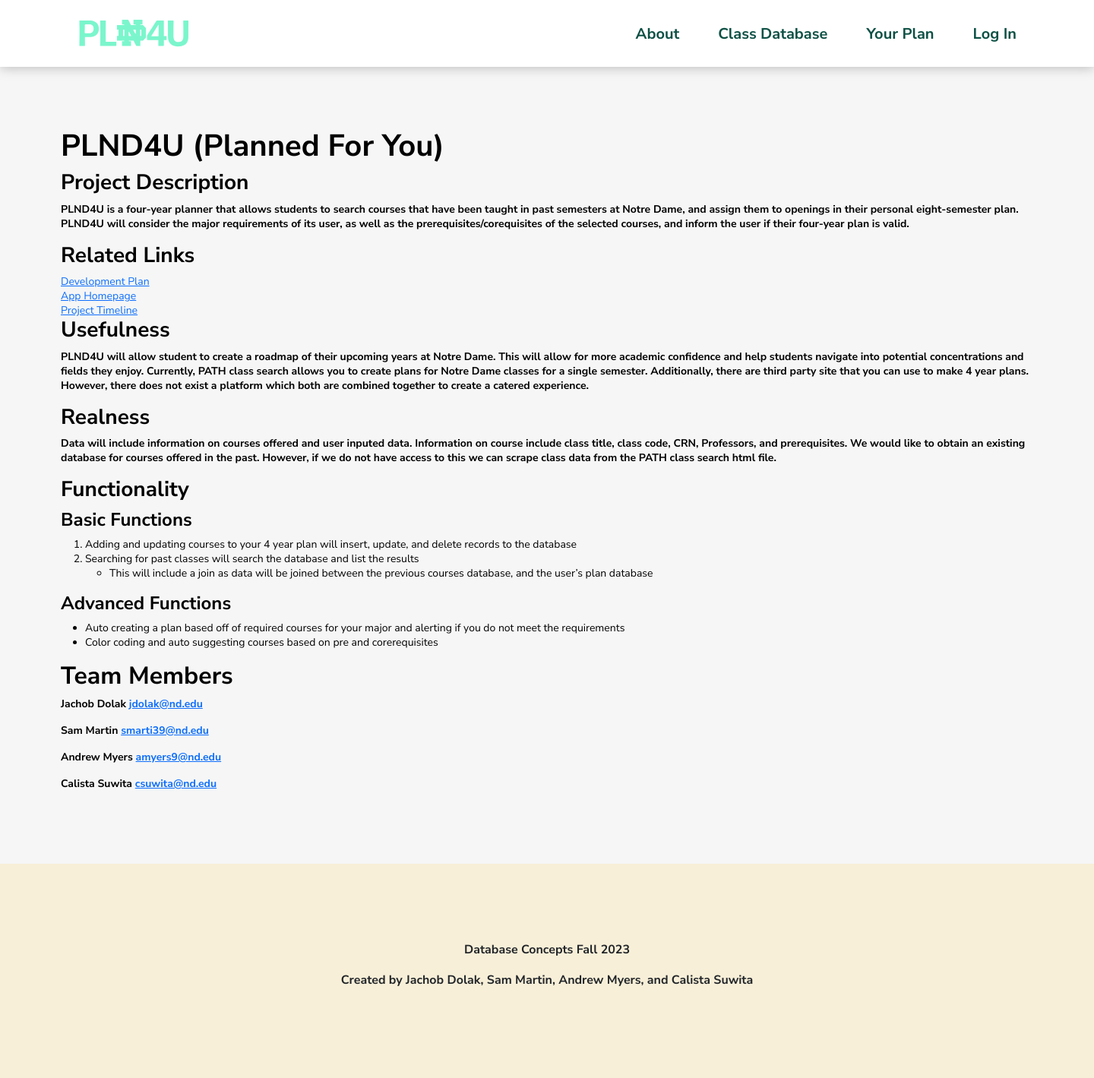
After one commit to jdolak/plnd4u, a Flask app: page /about in a window 1440 px wide. The commit adds this page. Shown: the whole page at 76% size. Run offline with Flask 3, Linux system fonts and the light colour scheme.

Commit message:
Made about page

```diff
--- a/app.py
+++ b/app.py
@@ -57,5 +57,10 @@ def login():
 def devplan():
     return render_template('devplan.html')
 
+@app.route("/about")
+def about():
+    css_url = url_for('static', filename='css/styles.css')
+    js_url = url_for('static', filename='js/script.js')
+    return render_template('about.html', css_url=css_url, js_url=js_url)
 if __name__ == '__main__':
     app.run(debug=True,host='0.0.0.0', port=80)
--- a/static/css/styles.css
+++ b/static/css/styles.css
@@ -294,6 +294,20 @@ h1, h2, h3, h4, h5, h6, p {
     align-self: stretch;
 }
 
+/* About Page */
+
+.about-text {
+    color: black;
+    font-family: Nunito Sans;
+    font-size: 14px;
+    font-style: normal;
+    font-weight: 400;
+    line-height: normal;
+    padding: 80px;
+    text-align: left;
+    text-decoration: none;
+}
+
 /* Buttons */
 
 .home-button {
--- /dev/null
+++ b/templates/about.html
@@ -0,0 +1,89 @@
+{% extends "base.html" %}
+{% block navigation %}
+{% endblock %}
+
+{% block content %}
+
+    <section class="page-section">
+        <div class="about-text">
+            <h1 id="plnd4u-planned-for-you">PLND4U (Planned For You)</h1>
+
+            <h3 id="project-description">Project Description</h3>
+
+            <p>PLND4U is a four-year planner that allows students to search courses
+            that have been taught in past semesters at Notre Dame, and assign them
+            to openings in their personal eight-semester plan. PLND4U will consider
+            the major requirements of its user, as well as the
+            prerequisites/corequisites of the selected courses, and inform the user
+            if their four-year plan is valid.</p>
+
+
+            <h3 id="Related Links">Related Links</h3>
+
+
+            <a href="/devplan">Development Plan</a> <br>
+            <a href="/home">App Homepage</a> <br>
+            <a href="https://github.com/users/jdolak/projects/2">Project Timeline</a>
+
+
+            <h3 id="usefulness">Usefulness</h3>
+
+            <p>PLND4U will allow student to create a roadmap of their upcoming years
+            at Notre Dame. This will allow for more academic confidence and help
+            students navigate into potential concentrations and fields they enjoy.
+            Currently, PATH class search allows you to create plans for Notre Dame
+            classes for a single semester. Additionally, there are third party site
+            that you can use to make 4 year plans. However, there does not exist a
+            platform which both are combined together to create a catered
+            experience.</p>
+
+            <h3 id="realness">Realness</h3>
+
+            <p>Data will include information on courses offered and user inputed
+            data. Information on course include class title, class code, CRN,
+            Professors, and prerequisites. We would like to obtain an existing
+            database for courses offered in the past. However, if we do not have
+            access to this we can scrape class data from the PATH class search html
+            file.</p>
+
+            <h3 id="functionality">Functionality</h3>
+
+            <h4 id="basic-functions">Basic Functions</h4>
+
+            <ol type="1">
+            <li>Adding and updating courses to your 4 year plan will insert, update,
+            and delete records to the database</li>
+            <li>Searching for past classes will search the database and list the
+            results
+            <ul>
+            <li>This will include a join as data will be joined between the previous
+            courses database, and the user’s plan database</li>
+            </ul></li>
+            </ol>
+
+            <h4 id="advanced-functions">Advanced Functions</h4>
+
+            <ul>
+            <li>Auto creating a plan based off of required courses for your major
+            and alerting if you do not meet the requirements</li>
+            <li>Color coding and auto suggesting courses based on pre and
+            corerequisites</li>
+            </ul>
+
+            <h2 id="team-members">Team Members</h2>
+
+            <p>Jachob Dolak <a href="mailto:jdolak@nd.edu"
+            class="email">jdolak@nd.edu</a></p>
+            <p>Sam Martin <a href="mailto:smarti39@nd.edu"
+            class="email">smarti39@nd.edu</a></p>
+            <p>Andrew Myers <a href="mailto:amyers9@nd.edu"
+            class="email">amyers9@nd.edu</a></p>
+            <p>Calista Suwita <a href="mailto:csuwita@nd.edu"
+            class="email">csuwita@nd.edu</a></p>
+        </div>
+    </section>
+
+{% endblock %}
+
+{% block footer %}
+{% endblock %}
--- a/templates/base.html
+++ b/templates/base.html
@@ -48,6 +48,7 @@
                 </a>
             </div>
             <div class="nav-links">
+                <a class="nav-text" href="about">About</a>
                 <a class="nav-text" href="classes">Class Database</a>
                 <a class="nav-text" href="plan">Your Plan</a>
                 <a class="nav-text" href="login">Log In</a>
```
